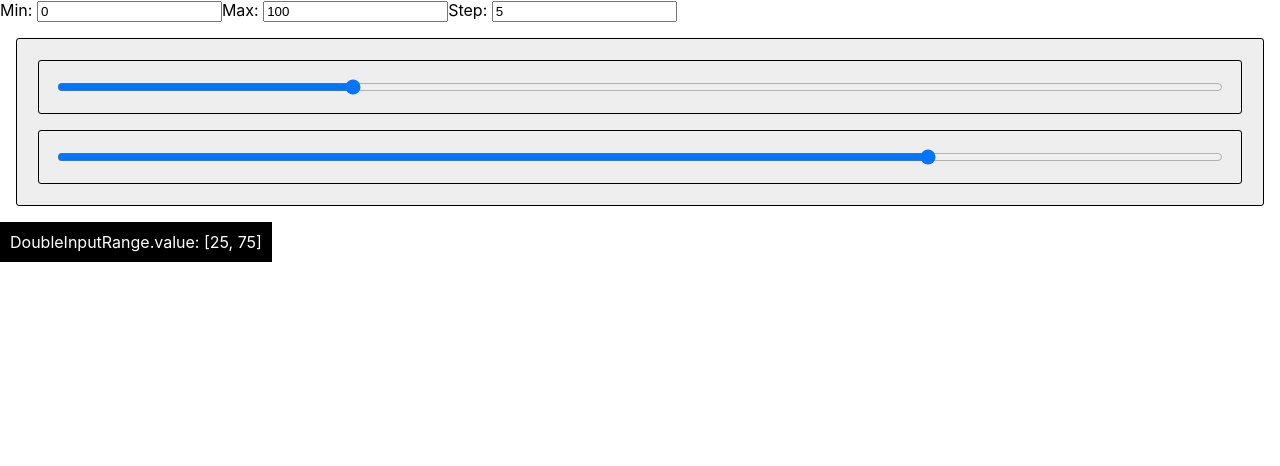
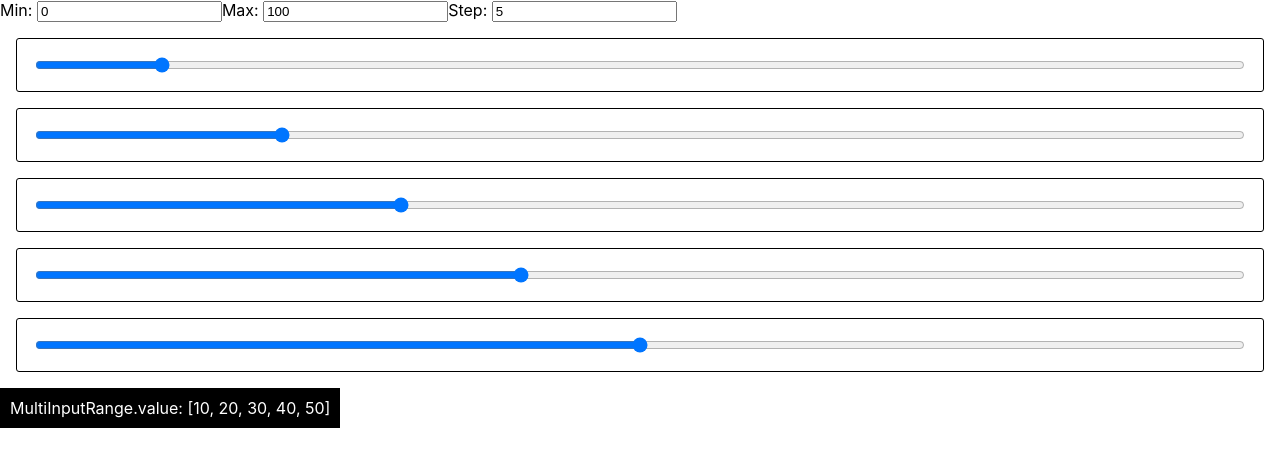
Before and after one commit to MarcelloVSilva/range-input, a React (Create React App) app: page / in a window 1280 px wide. Shown: the top 466 px of the page. Built offline with nearby package versions, Linux system fonts and the light colour scheme; the HTML template or start-up script is replaced by a standard one.

Commit message:
Create MultiInputRange

```diff
--- a/src/App.js
+++ b/src/App.js
@@ -1,5 +1,5 @@
 import React, {useState} from 'react';
-import DoubleInputRange from './components/DoubleInputRange';
+import MultiInputRange from './components/MultiInputRange';
 
 const styles = {
   showValues: {
@@ -14,7 +14,7 @@ function App() {
   const [min, setMin] = useState(0);
   const [max, setMax] = useState(100);
   const [step, setStep] = useState(5);
-  const [rangeInputValue, setRangeInputValue] = useState([25, 75]);
+  const [rangeInputValue, setRangeInputValue] = useState([10, 20, 30, 40, 50]);
 
   const handleChange = event => {
     let {id, value} = event.target;
@@ -35,6 +35,7 @@ function App() {
   };
 
   const onChange = (values) => {
+    console.log([...values]);
     setRangeInputValue([...values]);
   }
 
@@ -42,14 +43,18 @@ function App() {
       Min: <input id="Min" type="number" placeholder="min" value={min} onChange={handleChange}/>
       Max: <input id="Max" type="number" placeholder="max"value={max} onChange={handleChange}/>
       Step: <input id="Step" type="number" placeholder="step" value={step} onChange={handleChange}/>
-      <DoubleInputRange
+      <MultiInputRange
+        count={5}
         onChange={onChange}
         value={rangeInputValue}
         min={min}
         max={max}
         step={step}/>
       <div style={styles.showValues}>
-        DoubleInputRange.value: [{rangeInputValue[0]}, {rangeInputValue[1]}]
+        MultiInputRange.value: [{rangeInputValue.map((value, idx, arr)=>{
+          const handleComma = idx<arr.length-1 ? ', ':'';
+          return `${value}${handleComma}`;
+        })}]
       </div>
     </>
   );
--- /dev/null
+++ b/src/components/MultiInputRange.js
@@ -0,0 +1,33 @@
+import React from 'react'
+import RangeInput from './RangeInput';
+
+function MultiInputRange(props) {
+  const {min, max, step, value, onChange, count} = props;
+  let arrAux = [];
+  for(let i=0; i<count; i++) {
+    arrAux.push(i.toString());
+  }
+
+  const createRangeInput=(arr)=>{
+    return arr.map(item=>
+      <RangeInput
+        key={item}
+        showInfoChange={false}
+        value={value[item]}
+        onChange={event=>onChangeSingleInputRange(item, event)}
+        min={min}
+        max={max}
+        step={step}/>
+    )
+  }
+
+  const onChangeSingleInputRange = (idx, event) => {
+    let arrValues = value;
+    arrValues[idx] = parseFloat(event.target.value);
+    onChange(arrValues);
+  }
+
+  return createRangeInput(arrAux);
+}
+
+export default MultiInputRange;
```
